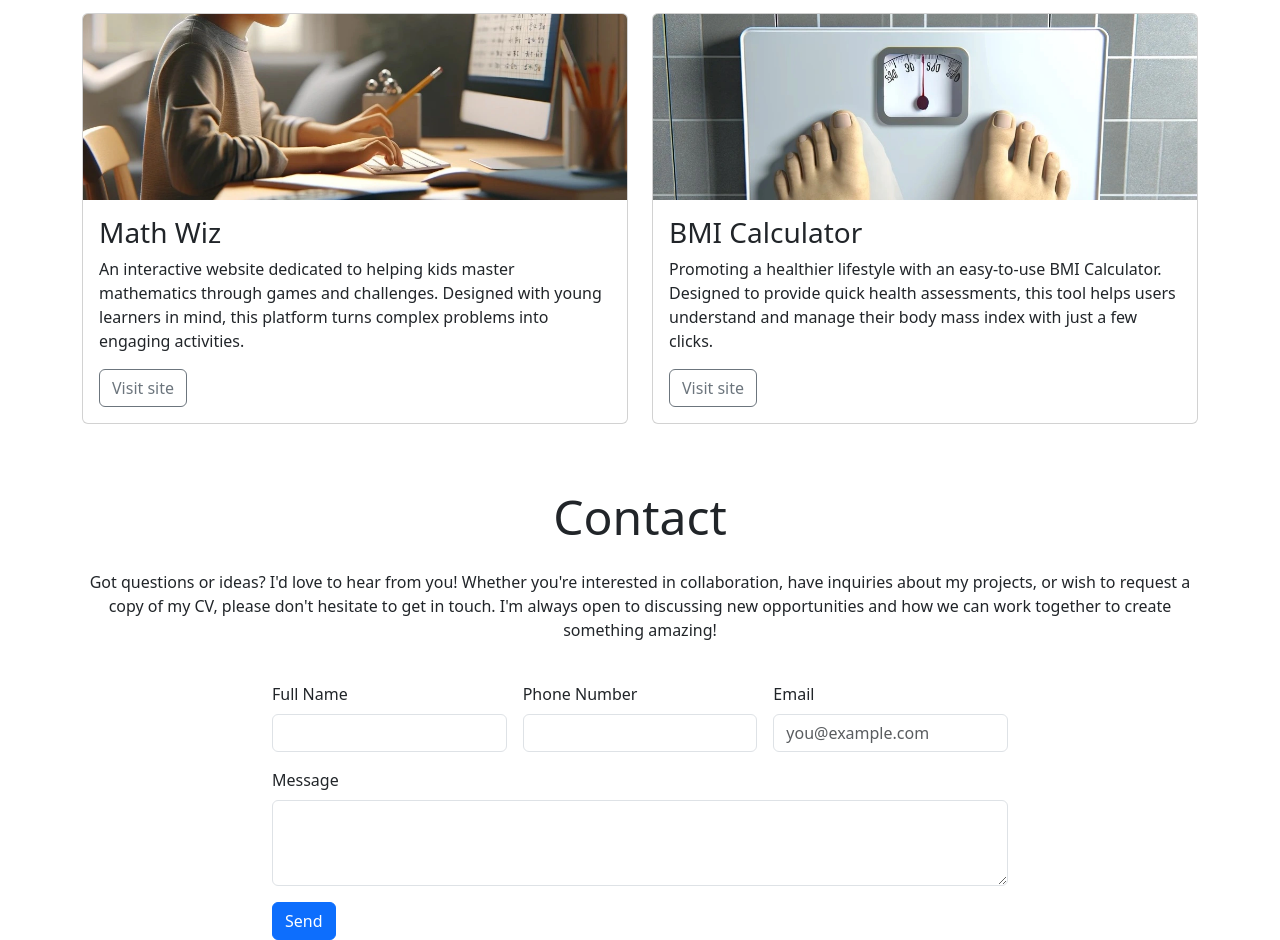
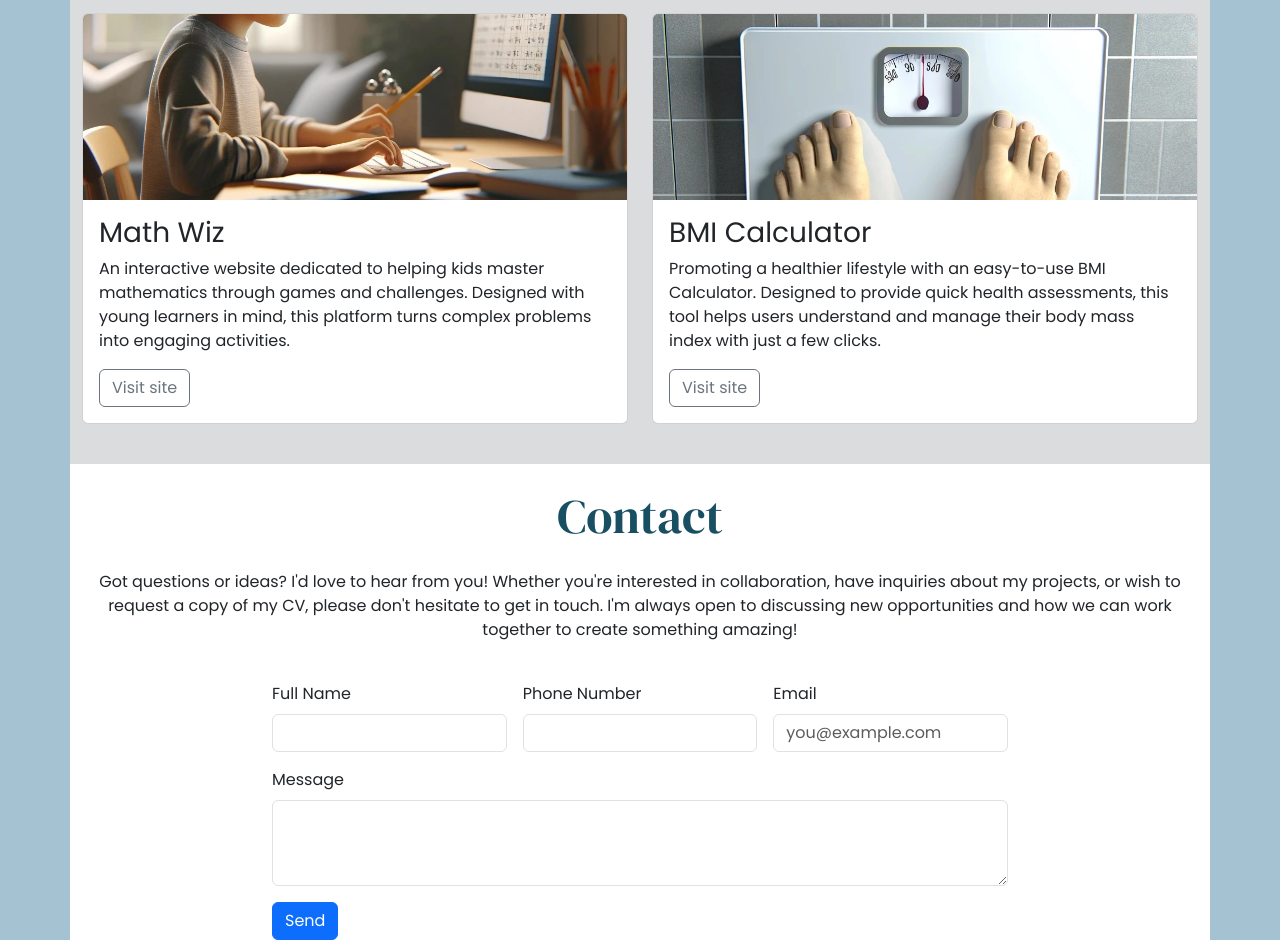
Before and after one commit to verytee/bootstrap-intro, a plain HTML site: page index.html in a window 1280 px wide. Shown: the part 1449-2389 px from the top of the page. Drawn offline with nearby package versions, Linux system fonts and the light colour scheme.

Commit message:
Add CSS styles and custom font

```diff
--- /dev/null
+++ b/assets/css/styles.css
@@ -0,0 +1,43 @@
+/* #
+
+/*
+    #a4c2d1;  egg blue
+    #dbdcde; light grey
+    #1f7798; mid-blue
+    #184f63; dark-blue
+*/
+
+/* global styles */
+
+@import url('https://fonts.googleapis.com/css2?family=DM+Serif+Display:ital@0;1&family=Poppins&display=swap');
+
+/* Body and Headings fonts */
+
+body {
+    font-family: 'Poppins', sans-serif;
+    background-color: #a4c2d1; /* egg blue */
+}
+
+h1, h2 {
+    font-family: 'DM Serif Display', serif;
+    color: #184f63; /* dark-blue */
+}
+
+
+/* About Section */
+
+#about {
+    background-color: white;
+}
+
+/* Portfolio Section */
+
+#portfolio {
+    background-color: #dbdcde; /* light grey */
+}
+
+/* Contact Section */
+
+#contact {
+    background-color: white;
+}
--- a/index.html
+++ b/index.html
@@ -9,6 +9,8 @@
 <link href="https://cdn.jsdelivr.net/npm/bootstrap@5.3.8/dist/css/bootstrap.min.css" rel="stylesheet"
 integrity="sha384-sRIl4kxILFvY47J16cr9ZwB07vP4J8+LH7qKQnuqkuIAvNWLzeN8tE5YBujZqJLB" crossorigin="anonymous">
 
+ <!-- Stylesheet always last to override bootstrap -->
+    <link rel="stylesheet" href="assets/css/styles.css"/>
 
 </head>
 <body>
```
